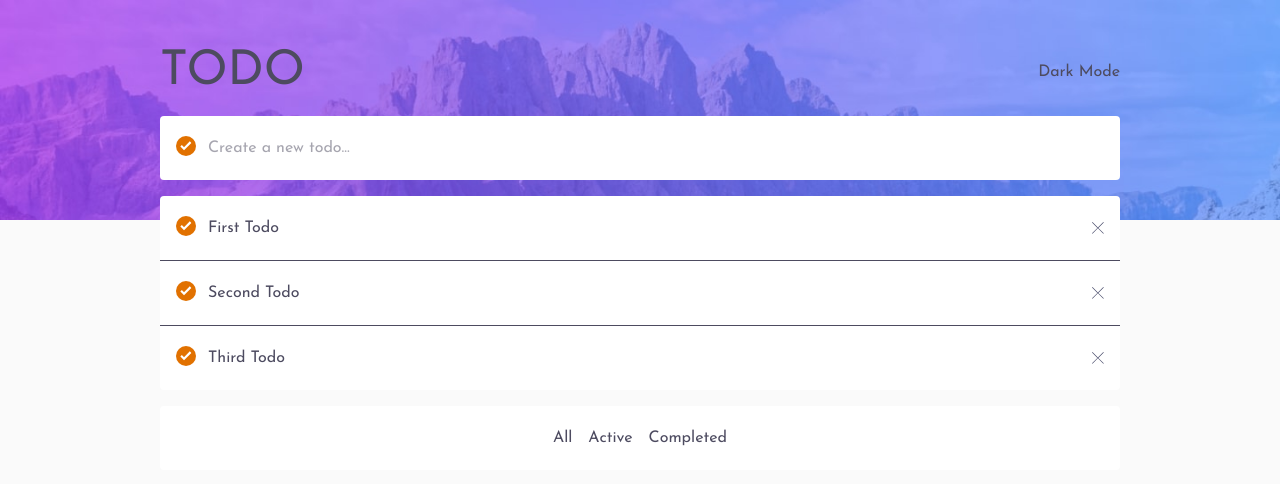
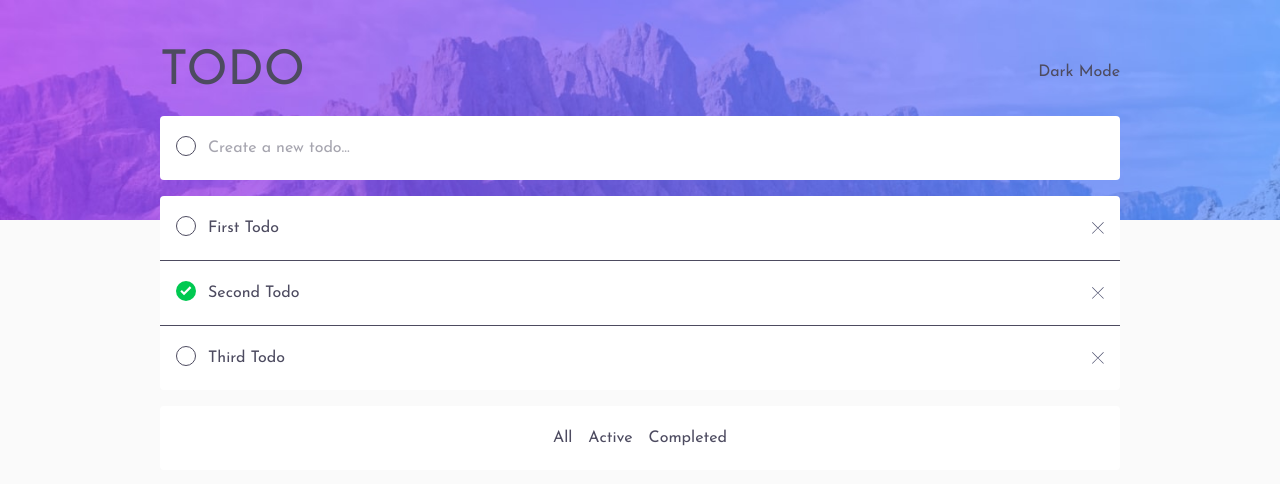
Before and after one commit to 11amanraj/to-do-latest, a Next.js app: page / in a window 1280 px wide. Shown: the top 484 px of the page. Built offline with nearby package versions, Linux system fonts and the light colour scheme.

Commit message:
Fixed styling of completion button

```diff
--- a/app/page.tsx
+++ b/app/page.tsx
@@ -82,8 +82,7 @@ export default function Home() {
           <div>Dark Mode</div>
         </div>
         <form className="sm:w-150 md:w-180 lg:w-240 sm:self-center flex gap-3 px-4 py-5 bg-foreground rounded-sm" onSubmit={addTodoHandler}>
-          <button className="w-5 h-5 rounded-full bg-amber-600 flex justify-center items-center"><Image src="/icon-check.svg" alt="check" width='12' height='12'/></button>
-          <input ref={inputRef} type="text" placeholder="Create a new todo..."/>
+        <button className="w-5 h-5 rounded-full border-[1px] border-primary border-opacity-50 flex justify-center items-center"></button>          <input ref={inputRef} type="text" placeholder="Create a new todo..."/>
         </form>
       </div>
       <div className="-mt-6 px-6 sm:px-0 flex flex-col gap-4 sm:w-150 md:w-180 lg:w-240 sm:self-center">
@@ -91,7 +90,10 @@ export default function Home() {
           {filteredTodos.map(todo => {
             return (
               <li className="flex gap-3 px-4 py-5 text-3" key={todo.id}>
-                <button className="w-5 h-5 rounded-full bg-amber-600 flex justify-center items-center"><Image onClick={() => completeTodoHandler(todo.id)} src="/icon-check.svg" alt="check" width='12' height='12'/></button>
+                {todo.completed
+                  ? <button onClick={() => completeTodoHandler(todo.id)} className="w-5 h-5 rounded-full bg-green-500 flex justify-center items-center"><Image src="/icon-check.svg" alt="check" width='12' height='12'/></button>
+                  : <button onClick={() => completeTodoHandler(todo.id)} className="w-5 h-5 rounded-full border-[1px] border-primary border-opacity-50 flex justify-center items-center"></button>
+                }
                 <p className="flex-1 ">{todo.text}</p>
                 <button><Image onClick={() => deleteTodoHandler(todo.id)} src="/icon-cross.svg" alt="delete" width='12' height='12'/></button>
               </li>
```
